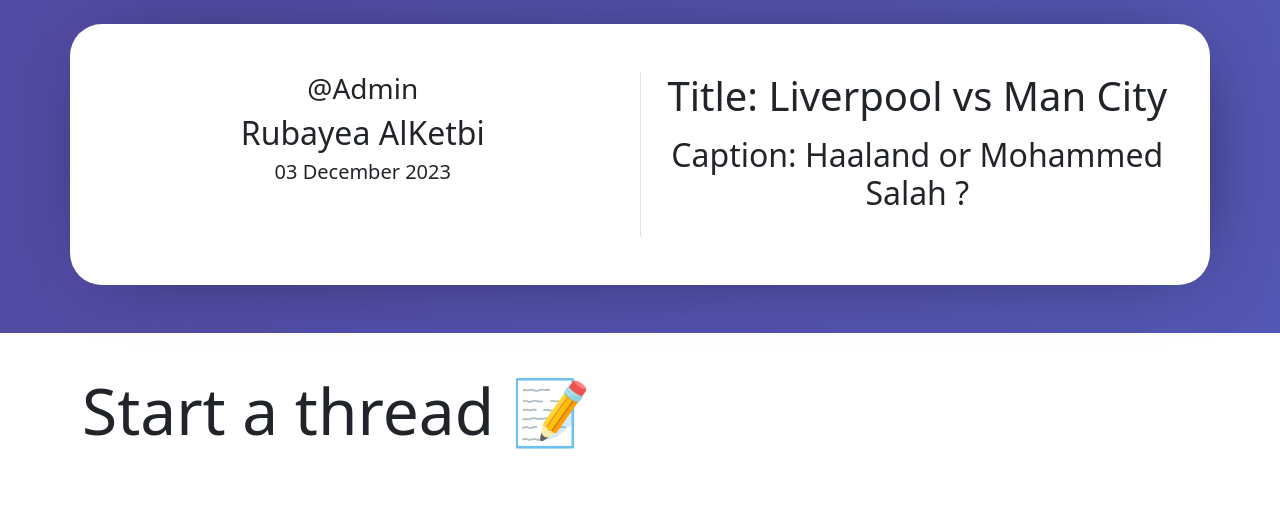
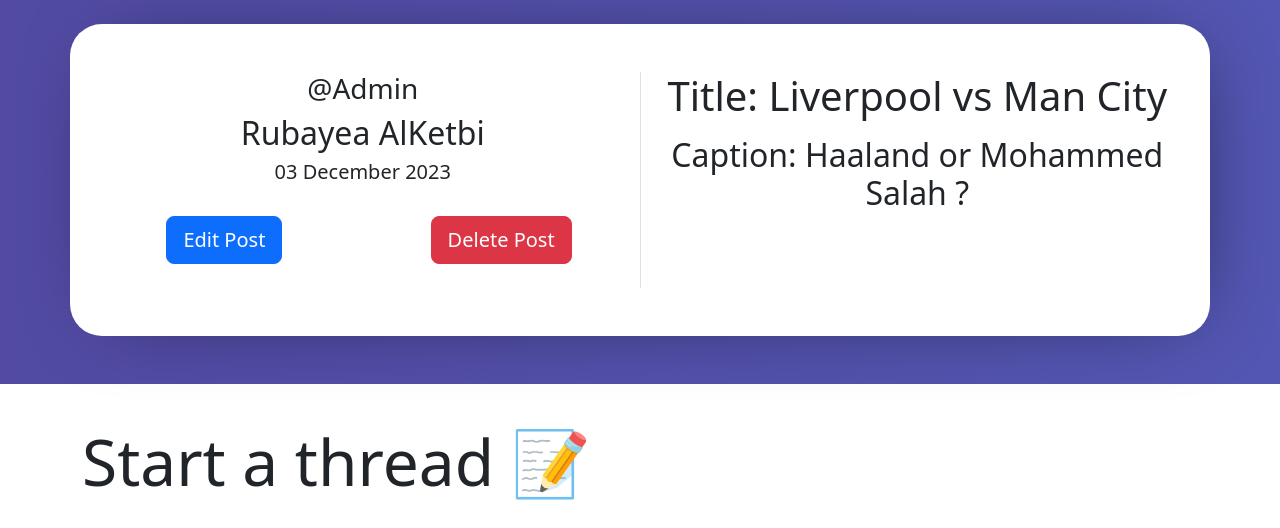
Before and after one commit to rubayeaAlketbi/Coursework_2, a Flask app: page /post/2 in a window 1280 px wide. Shown: the part 86-614 px from the top of the page. Run offline with Flask 3, Linux system fonts and the light colour scheme; some libraries are stand-ins or nearby versions.

Commit message:
Fix editing post

```diff
--- a/CW2/app/forms.py
+++ b/CW2/app/forms.py
@@ -49,3 +49,12 @@ class PostForm(FlaskForm):
 class CommentForm(FlaskForm):
     text = StringField('Your Comment', validators=[DataRequired()], widget=TextArea())
     commentButton = SubmitField('Comment')
+
+class UpdatePostForm(FlaskForm):
+    title = StringField('Title', validators=[DataRequired()])
+    caption = StringField('Write your Limbo', validators=[DataRequired()], widget=TextArea())
+    tags = StringField('Tags', validators=[DataRequired()])
+    update = SubmitField('Update')
+
+class DeletePostForm(FlaskForm):
+    delete = SubmitField('Delete')
--- a/CW2/app/templates/my_page.html
+++ b/CW2/app/templates/my_page.html
@@ -1,7 +1,6 @@
 {%extends "home.html"%}
 {%block content%}
 <div class=" movingGradeient h-full">
-
     <div class="container-fluid border-top border-bottom py-4 banner">
         <section class="container-sm my-auto text-center">
             <h1 class="display-5 fw-bold">{{ user.name }}'s Home Page✨</h1>
--- a/CW2/app/templates/post_page.html
+++ b/CW2/app/templates/post_page.html
@@ -1,5 +1,13 @@
 {% extends "home.html" %}
 {% block content %}
+
+{% for message in get_flashed_messages() %}
+    <div class="alert alert-primary alert-dismissible fade show" role="alert">
+        {{ message }}
+        <button type="button" class="btn-close" data-bs-dismiss="alert" aria-label="Close"></button>
+    </div>
+{% endfor %}
+
 <div class = "container-fluid movingGrade py-4 border-black">
     <div class="container mb-4 normalContainer">
         <div class="row p-3 ">
@@ -8,6 +16,18 @@
                 <h3>@{{ post_author.username }}</h3>
                 <h2>{{ post_author.name }}</h2>
                 <h5>{{ post.publish_date.strftime('%d %B %Y') }}</h5>
+                <div class="row d-flex justify-content-center py-4">
+                    <div class= "col-6">
+                        <button type="button" class="btn btn-primary btn-lg" data-bs-toggle="modal" data-bs-target="#updatePost">
+                            Edit Post
+                        </button>
+                    </div>
+                    <div class= "col-6">
+                        <button type="button" class="btn btn-danger btn-lg" data-bs-toggle="modal" data-bs-target="#deletePost">
+                            Delete Post
+                        </button>
+                    </div>
+                </div>
             </div>
 
             <!-- Column for Title and Publish Date -->
@@ -75,7 +95,59 @@
         </div>
     </div>
 
+    <!--Delete Account Modal-->
+    <div class="modal fade" id="deletePost" tabindex="-1" aria-labelledby="deletePostModalLabel" aria-hidden="true">
+        <div class="modal-dialog rounded-3">
+            <div class="modal-content">
+                <div class="modal-header bg-danger">
+                    <h5 class="modal-title fs-5 text-white" id="deletePostModalLabel">Delete Post</h5>
+                    <button type="button" class="btn-close btn-white" data-bs-dismiss="modal" aria-label="Close"></button>
+                </div>
+                <div class="modal-body">
+                    <h3 class="fs-2 fw-bold text-danger">Are you sure you want to delete this post?</h3>
+                    <p class="fs-4 text-danger">This action cannot be undone.</p>
+                </div>
+                <div class="modal-footer">
+                    <button type="button" class="btn btn-secondary" data-bs-dismiss="modal">Cancel</button>
+                    <form action="{{ url_for('delete_post', post_id=post.id) }}" method="post">
+                        {{ delete_post_form.hidden_tag() }}
+                        <button type="submit" name="delete" class="btn btn-danger">Delete Post</button>
+                    </form>
+                </div>
+            </div>
+        </div>
+    </div>
 
+    <div class="modal fade" id="updatePost" tabindex="-1" aria-labelledby="deletePostModalLabel" aria-hidden="true">
+        <div class="modal-dialog rounded-3">
+            <div class="modal-content">
+                <div class="modal-header bg-primary">
+                    <h5 class="modal-title fs-5 text-white" id="deletePostModalLabel">Edit Post</h5>
+                    <button type="button" class="btn-close btn-white" data-bs-dismiss="modal" aria-label="Close"></button>
+                </div>
+                <div class="modal-body">
+                    <h3 class="fs-2 fw-bold text-danger">Editing the Post ✏️</h3>
+                </div>
+                <div class="modal-footer">
+                    <form action="{{ url_for('edit_post', post_id=post.id) }}" method="post">
+                        {{ updatePost.hidden_tag() }}
+                        <div class="mb-1 p-3">
+                            {{updatePost.title.label(class="form-label fs-3")}}
+                            {{updatePost.title(class="form-control fs-3")}}
+                        </div>
+                        <div class="mb-1 p-3">
+                            {{updatePost.caption.label(class="form-label fs-3")}}
+                            {{updatePost.caption(class="form-control fs-3")}}
+                        </div>
+
+                            {{updatePost.update(class="btn btn-primary btn-lg" , style="width:100%; margin:auto;")}}
+                    </form>
+                </div>
+            </div>
+        </div>
+    </div>
+
+</div>
 
 <script = {{ url_for('static', filename='JS/comment.js') }}></script>
 <!-- Include jQuery from a CDN -->
--- a/CW2/app/views.py
+++ b/CW2/app/views.py
@@ -1,7 +1,7 @@
 from app import app,db,login_manager,api
 from flask import render_template, flash, redirect,request,jsonify,url_for
 from datetime import datetime
-from .forms import LoginForm, UserForm, PostForm,UpdateAccountForm,CommentForm,ChangePasswordForm,deleteAccountForm
+from .forms import LoginForm, UserForm, PostForm,UpdateAccountForm,CommentForm,ChangePasswordForm,deleteAccountForm,DeletePostForm, UpdatePostForm
 from .models import User, Post, Tag, post_tag, Comment
 from flask_login import login_user, logout_user, login_required, current_user
 from flask_restful import Resource, reqparse, fields, marshal_with
@@ -228,8 +228,6 @@ def my_page():
 
 
 
-
-
 @app.route('/logout', methods=['GET'])
 @login_required
 def logout():
@@ -308,6 +306,8 @@ def post(post_id):
     post_author = User.query.filter_by(id=post.author_id).first()
     comments = Comment.query.filter_by(post_id=post_id).all()
     comment_form = CommentForm()
+    delete_post_form = DeletePostForm()
+    updatePost = UpdatePostForm()
     userCache = {user.id: user.name for user in User.query.all()}
 
     if request.method == 'POST':
@@ -356,8 +356,52 @@ def post(post_id):
         comment_form=comment_form,
         userCache=userCache,
         post_author=post_author,
-        comments_with_authors=comments_with_authors
+        comments_with_authors=comments_with_authors,
+        delete_post_form=delete_post_form,
+        updatePost=updatePost
     )
+
+@app.route('/edit_post/<int:post_id>', methods=['POST'])
+@login_required
+def edit_post(post_id):
+    post = Post.query.get_or_404(post_id)
+    post_form = UpdatePostForm()
+
+    # Check if the current user is the author of the post
+    if post.author_id != current_user.id:
+        flash('You can only edit your own posts!', 'danger')
+        return redirect(url_for('my_page'))  # Or some other page where the user can see their posts
+
+    # Process the form submission
+    if request.method == 'Post':
+        post.title = post_form.title.data
+        post.caption = post_form.caption.data
+        post.publish_date = datetime.utcnow()
+        db.session.commit()
+        flash('Your post has been updated!', 'success')
+
+    # After editing the post or if the user is not the author, render the edit page again
+    return redirect(url_for('post', post_id=post_id))
+
+
+@app.route('/delete_post/<int:post_id>', methods=['GET', 'POST'])
+@login_required
+def delete_post(post_id):
+    delete_post_form = DeletePostForm()
+    post = Post.query.get_or_404(post_id)
+    if request.method == 'POST' and post.author_id == current_user.id:
+        # Delete all of the comments of the post
+        comments = Comment.query.filter_by(post_id=post_id).all()
+        for comment in comments:
+            db.session.delete(comment)
+            db.session.commit()
+        # Delete the post
+        db.session.delete(post)
+        db.session.commit()
+        flash('Your post has been deleted!', 'success')
+        return redirect(url_for('my_page'))
+    flash('You can only delete your own posts!', 'danger')
+    return redirect(url_for('post', post_id=post_id))
 
 @app.route('/admin', methods=['GET', 'POST'])
 @login_required
```
Also changed, not shown: CW2/app.db.
